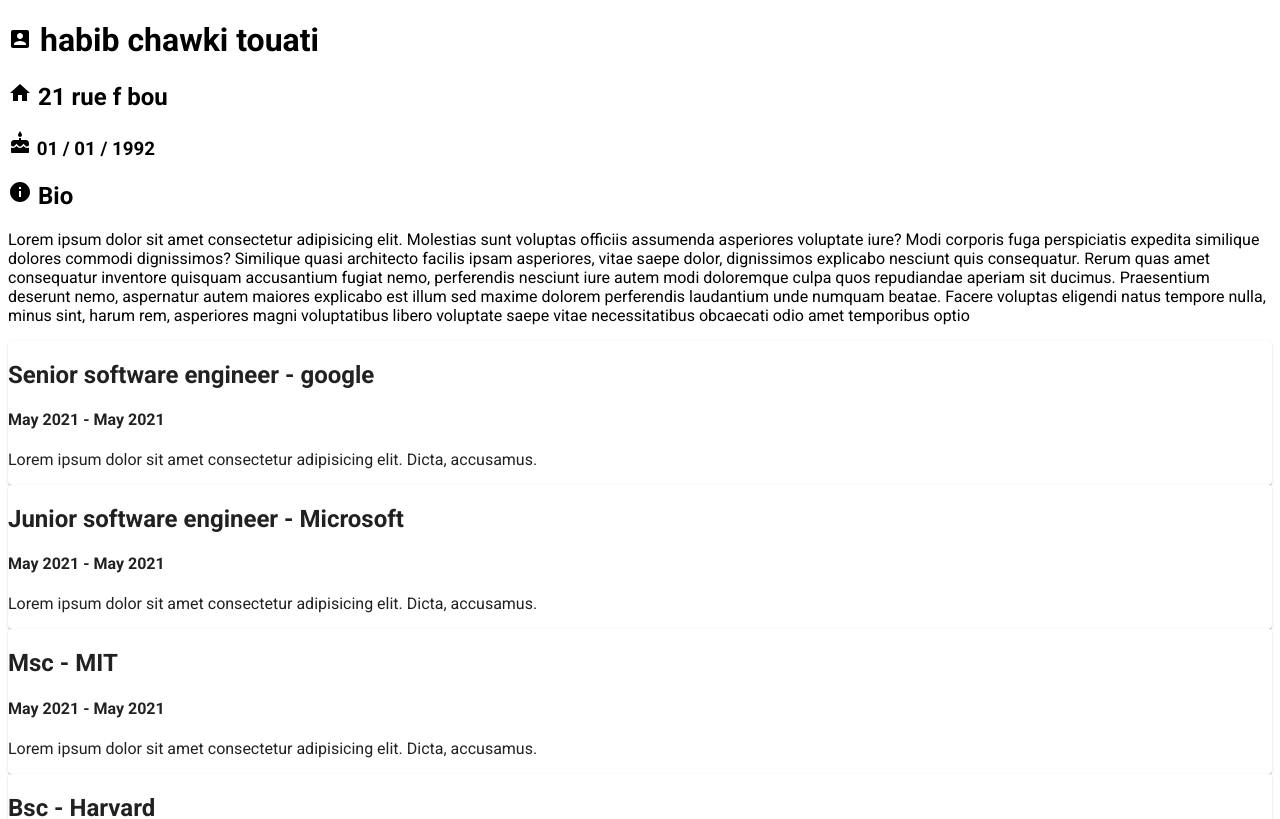
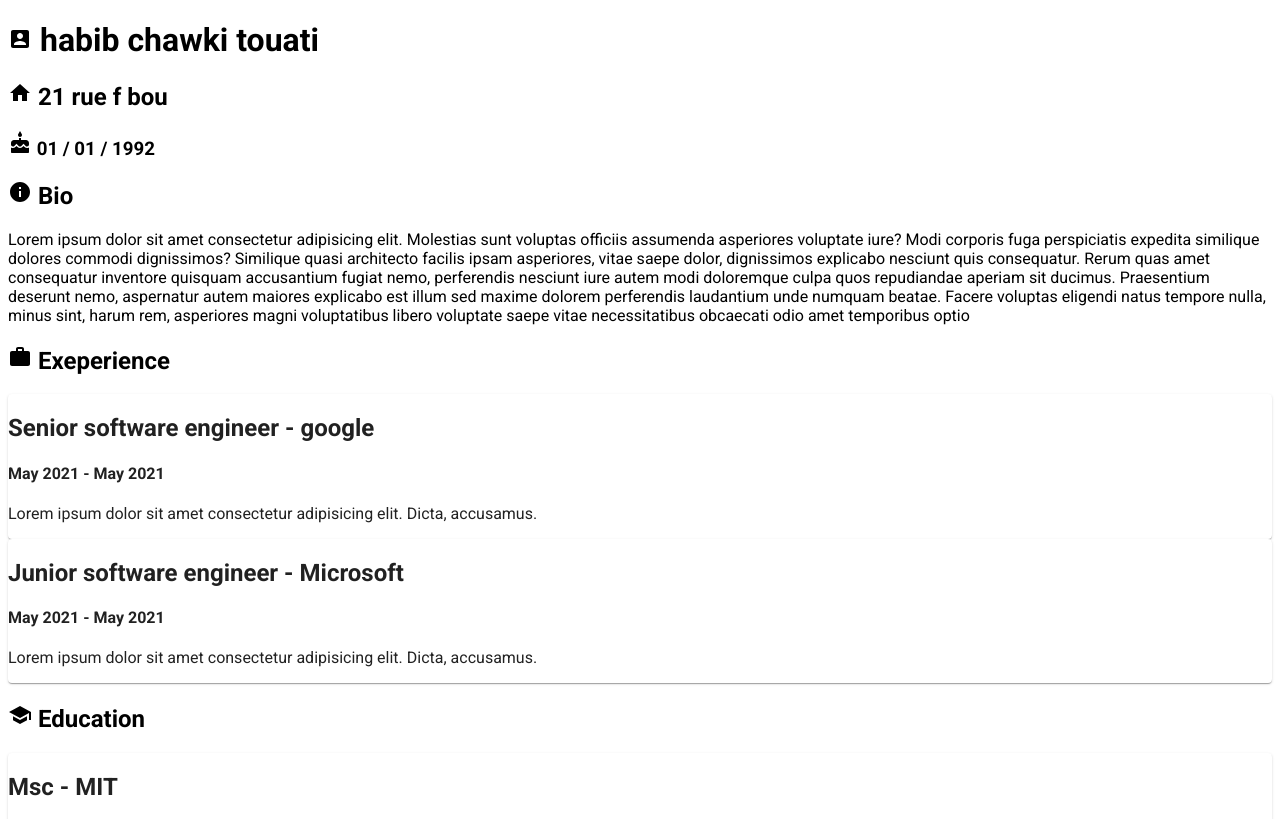
Before and after one commit to habib-chawki/social-app-front, a React (Create React App) app: page /profile/1 in a window 1280 px wide. Shown: the top 819 px of the page. Built offline with nearby package versions, Linux system fonts and the light colour scheme.

Commit message:
Add education / experience icons

```diff
--- a/src/components/custom/profile/Profile.jsx
+++ b/src/components/custom/profile/Profile.jsx
@@ -11,6 +11,8 @@ import InfoIcon from '@material-ui/icons/Info';
 import HomeIcon from '@material-ui/icons/Home';
 import AccountBoxIcon from '@material-ui/icons/AccountBox';
 import CakeIcon from '@material-ui/icons/Cake';
+import WorkIcon from '@material-ui/icons/Work';
+import SchoolIcon from '@material-ui/icons/School';
 
 function Profile() {
    const history = useHistory();
@@ -102,6 +104,9 @@ function Profile() {
             <p>{profile.bio}</p>
          </Box>
          <Box>
+            <h2>
+               <WorkIcon /> Exeperience
+            </h2>
             {profile.experience.map((experience) => (
                <Card key={experience.position}>
                   <h2>
@@ -116,6 +121,9 @@ function Profile() {
             ))}
          </Box>
          <Box>
+            <h2>
+               <SchoolIcon /> Education
+            </h2>
             {profile.education.map((education) => (
                <Card key={education.major}>
                   <h2>
```
